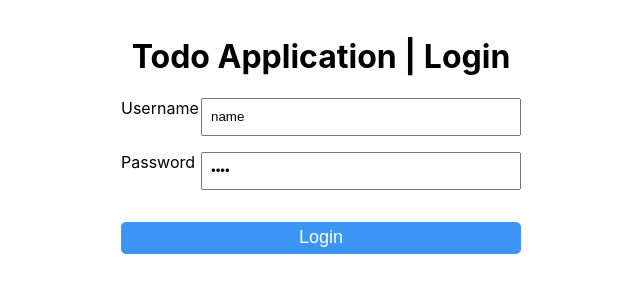
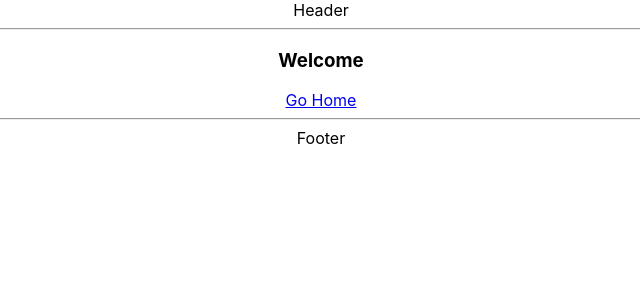
Before and after one commit to 47leonel-wabo/todo-app, a React (Create React App) app in the folder todo-app-frontend/: page / in a window 1280 px wide. Shown: the top 300 px of the page, without its empty margins (319-959 px from the left). Built offline with nearby package versions, Linux system fonts and the light colour scheme.

Commit message:
Adding basic heading and footer component

```diff
--- a/todo-app-frontend/src/components/TodoApp.jsx
+++ b/todo-app-frontend/src/components/TodoApp.jsx
@@ -3,18 +3,23 @@ import LoginFormComponent from "./login/LoginFormComponent"
 import HomeComponent from "./home/HomeComponent"
 import {BrowserRouter, Route, Switch} from 'react-router-dom'
 import Error404Component from "./error/404Component";
+import HeaderComponent from "./parts/HeaderComponent";
+import FooterComponent from "./parts/FooterComponent";
+import WelcomeComponent from "./home/WelcomeComponent";
 
 class TodoApp extends React.Component {
     render = () => {
         return (
             <div className="todoApp">
                 <BrowserRouter>
+                    <HeaderComponent/>
                     <Switch>
-                        <Route path="/" exact component={LoginFormComponent}/>
+                        <Route path="/" exact component={WelcomeComponent}/>
                         <Route path="/login" component={LoginFormComponent}/>
                         <Route path="/home" component={HomeComponent}/>
                         <Route component={Error404Component} />
                     </Switch>
+                    <FooterComponent/>
                 </BrowserRouter>
             </div>
         )
--- a/todo-app-frontend/src/components/home/HomeComponent.jsx
+++ b/todo-app-frontend/src/components/home/HomeComponent.jsx
@@ -1,5 +1,5 @@
 import React from 'react'
-import TodosListComponent from "./TodosListComponent";
+import TodosListComponent from "../parts/TodosListComponent";
 
 class HomeComponent extends React.Component{
     render = () => {
--- /dev/null
+++ b/todo-app-frontend/src/components/home/WelcomeComponent.jsx
@@ -0,0 +1,17 @@
+import React from 'react'
+import {Link} from "react-router-dom";
+
+class WelcomeComponent extends React.Component{
+    render = () => {
+        return (
+            <div className="welcome">
+                <h3>Welcome</h3>
+                <div className="linkToHone">
+                    <Link to="/home">Go Home</Link>
+                </div>
+            </div>
+        )
+    }
+}
+
+export default WelcomeComponent
--- /dev/null
+++ b/todo-app-frontend/src/components/parts/FooterComponent.jsx
@@ -0,0 +1,14 @@
+import React from 'react'
+
+class FooterComponent extends React.Component {
+    render = () => {
+        return (
+            <div className="footerComponent">
+                <hr/>
+                Footer
+            </div>
+        )
+    }
+}
+
+export default FooterComponent
--- /dev/null
+++ b/todo-app-frontend/src/components/parts/HeaderComponent.jsx
@@ -0,0 +1,13 @@
+import React from 'react'
+
+class HeaderComponent extends React.Component {
+    render = () => {
+        return (
+            <div className="headerComponent">
+                Header <hr/>
+            </div>
+        )
+    }
+}
+
+export default HeaderComponent
```
Also changed, not shown: todo-app-frontend/src/components/parts/TodosListComponent.jsx (renamed from todo-app-frontend/src/components/home/TodosListComponent.jsx), 1 other file (tests, documents, lock files or other folders).
